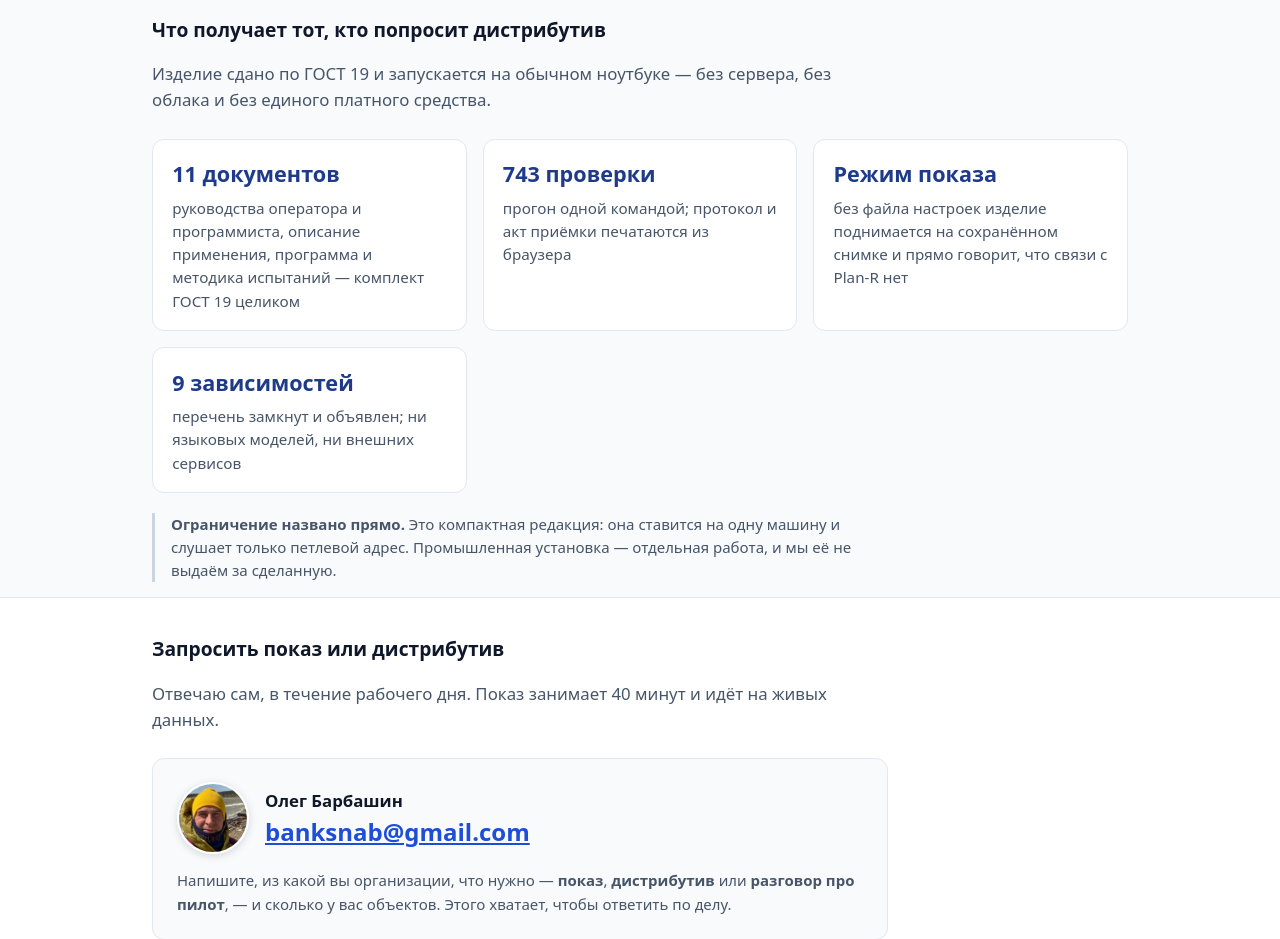
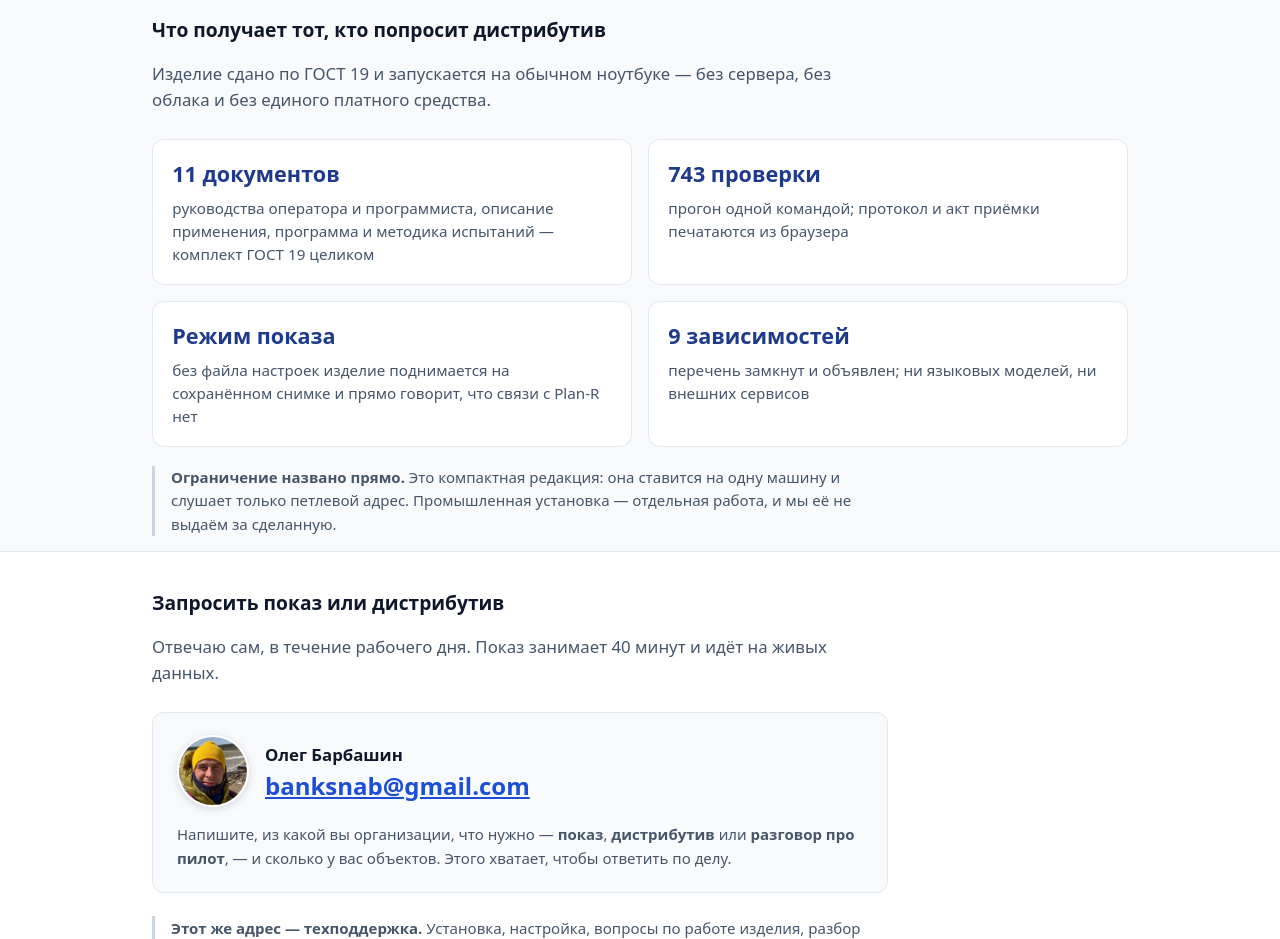
Before and after one commit to Barbashin1970/ARCHI-NSU-Public, a plain HTML site: page index.html in a window 1280 px wide. Shown: the part 5500-6439 px from the top of the page. Drawn offline with Linux system fonts and the light colour scheme.

Commit message:
состав поставки: 2 + 2 вместо 3 + 1
Пунктов четыре, а `auto-fit` с минимумом 15rem укладывал их по ширине:
в полосу 64rem влезало ровно три колонки, четвёртый пункт падал
на вторую строку один. Раскладка при этом «правильная» — сетка честно
уместила столько, сколько влезло, — но на ноутбуке читается как недоделка.

Колонки заданы жёстко: две от 42rem, один столбец ниже. `auto-fit` хорош,
когда число карточек заранее неизвестно; здесь их ровно четыре
и меняться они не будут, значит раскладку задаём мы, а не арифметика
ширины.

Проверено на 1440/1280/1024/834/768 — везде 2 + 2; на 414 — столбик;
горизонтальной прокрутки нет нигде.

Co-Authored-By: Claude Opus 5 (1M context) <noreply@anthropic.com>

```diff
--- a/public.css
+++ b/public.css
@@ -34,11 +34,28 @@
   font-size: 1.05rem;
 }
 
+/* Две колонки жёстко, а не `auto-fit`.
+ *
+ * Пунктов четыре, и `auto-fit` с минимумом 15rem укладывал их по ширине:
+ * в полосу 64rem (976 px содержимого) влезало ровно три колонки, четвёртый
+ * пункт падал на вторую строку один — 3 + 1. На ноутбуке это читается
+ * как недоделка, хотя раскладка «правильная»: сетка честно уместила
+ * столько, сколько влезло.
+ *
+ * Отсюда правило: `auto-fit` хорош, когда число карточек заранее неизвестно.
+ * Здесь их ровно четыре и меняться они не будут — значит раскладку задаём
+ * мы, а не арифметика ширины. 2 + 2 держится на любом экране шире 42rem,
+ * ниже — один столбец.
+ */
 .sostav {
   display: grid;
-  grid-template-columns: repeat(auto-fit, minmax(15rem, 1fr));
+  grid-template-columns: 1fr;
   gap: 1rem;
   margin: 1.6rem 0 1.2rem;
+}
+
+@media (min-width: 42rem) {
+  .sostav { grid-template-columns: repeat(2, 1fr); }
 }
 
 .sostav-punkt {
```
